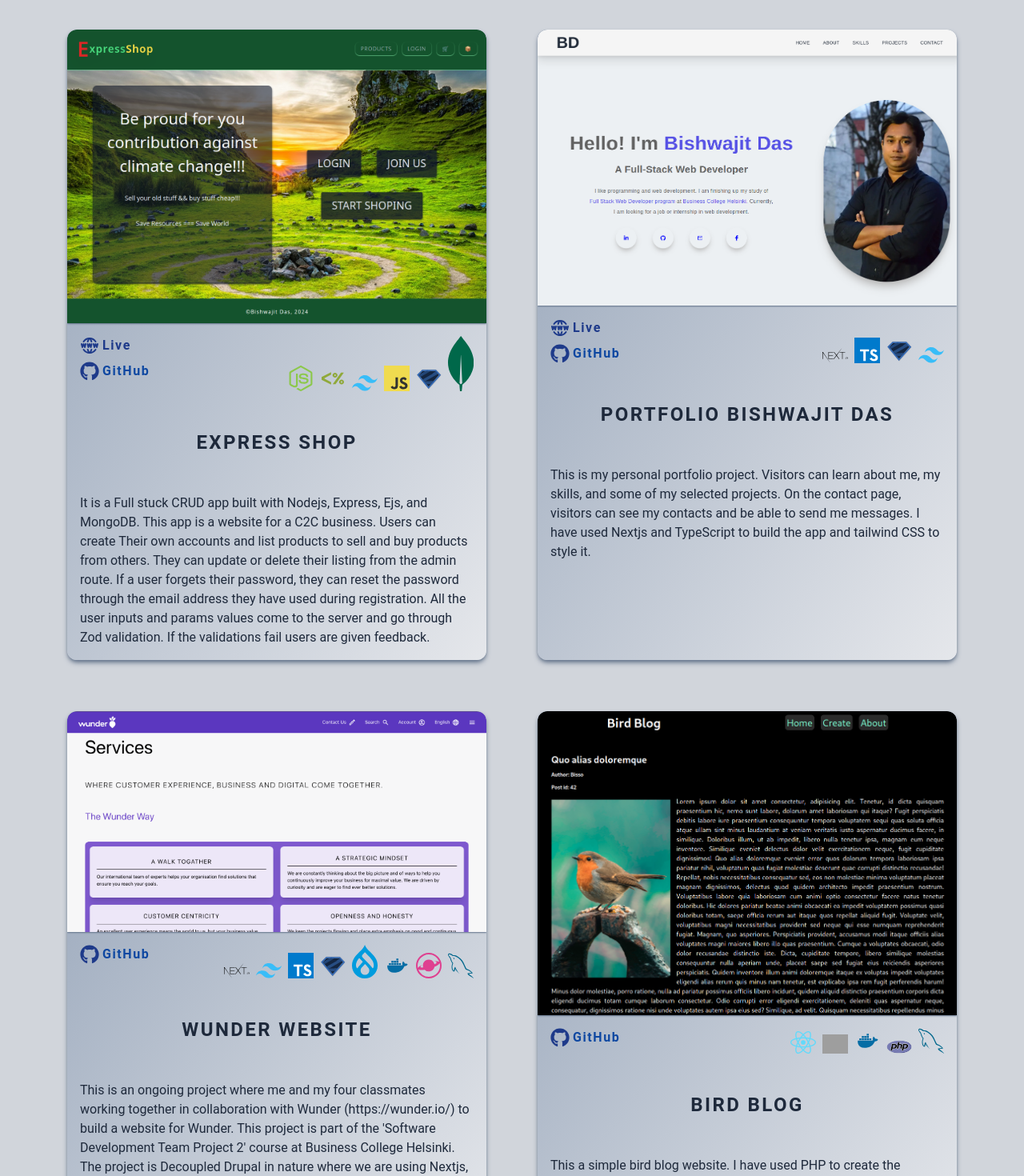
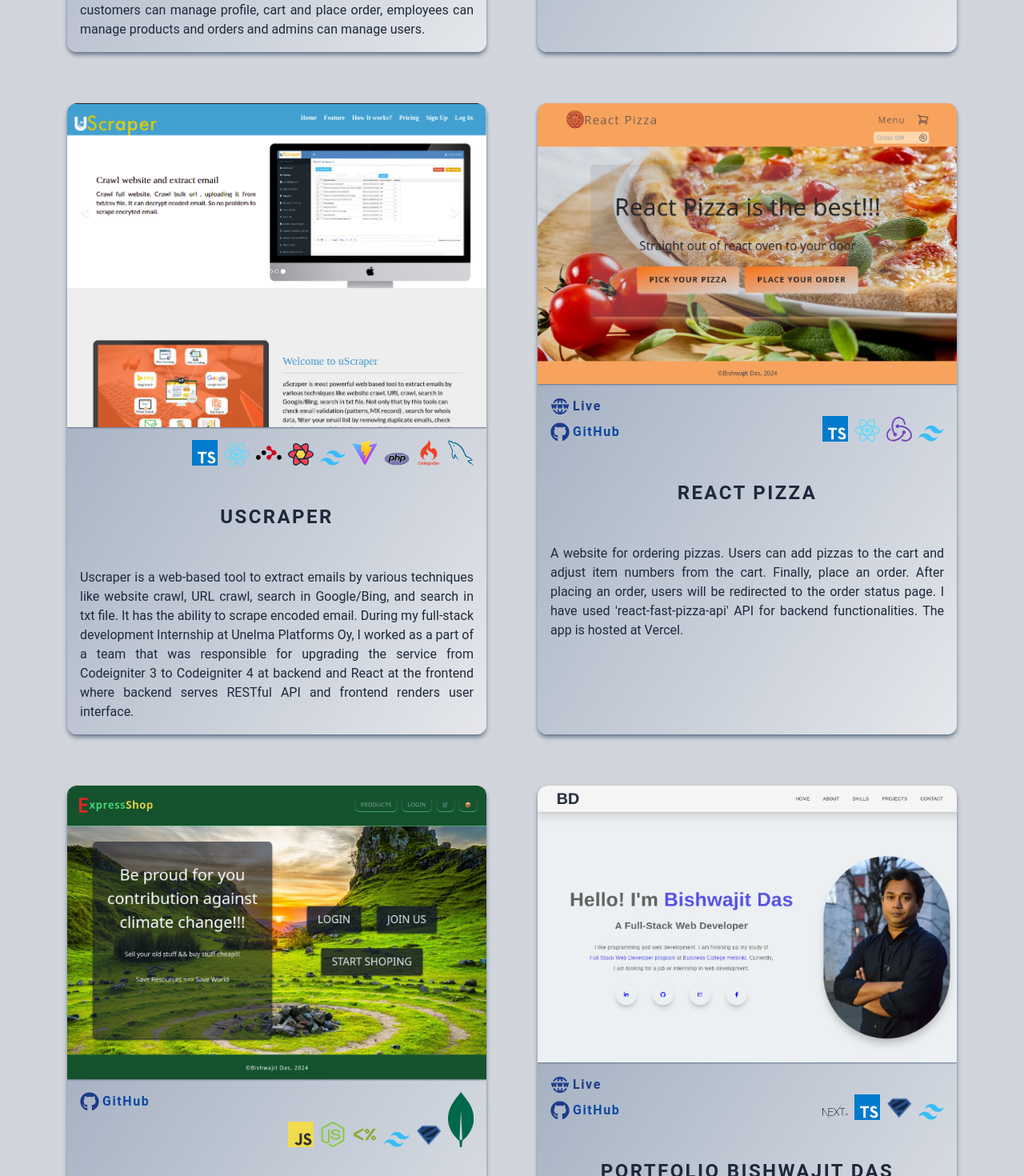
Before and after one commit to Bishwajitkuat/portfolio_next_bisso, a Next.js app: page /projects in a window 1280 px wide. Shown: the part 1020-2490 px from the top of the page at 80% size. Built offline with nearby package versions, Linux system fonts and the light colour scheme; grey boxes are pictures that could not be loaded.

Commit message:
update projects section

```diff
--- a/components/projects-page/project-card.tsx
+++ b/components/projects-page/project-card.tsx
@@ -48,6 +48,7 @@ export default function ProjectCard({ project }: ProjectCardPros) {
               </p>
             </Link>
           )}
+          {gitHub && (
             <Link
               href={gitHub}
               target="_blank"
@@ -60,6 +61,7 @@ export default function ProjectCard({ project }: ProjectCardPros) {
                 GitHub
               </p>
             </Link>
+          )}
         </ul>
         <div className="flex items-end justify-end flex-wrap gap-2">
           {skillIconUrl.map((icon, index) => (
@@ -78,7 +80,7 @@ export default function ProjectCard({ project }: ProjectCardPros) {
       <h2 className="py-8 px-4 text-center text-2xl uppercase tracking-widest">
         {projectName}
       </h2>
-      <p className="grow px-4 pb-4">{projectDescription}</p>
+      <p className="grow px-4 pb-4 text-justify">{projectDescription}</p>
     </li>
   );
 }
--- a/data/project-card.ts
+++ b/data/project-card.ts
@@ -4,7 +4,7 @@ export interface ProjeectDataBaseType {
   skillIconUrl: { imgPath: string; imgAlt: string }[];
   projectName: string;
   projectDescription: string;
-  gitHub: string;
+  gitHub?: string;
   liveSite?: string;
 }
 
@@ -15,6 +15,27 @@ export interface ProjeectDataType extends ProjeectDataBaseType {
 export const projects: ProjeectDataType[] = [
   {
     id: 0,
+    imgURL: "/projects_imgs/blossom_avenue.png",
+    imgAlt: "project image",
+    skillIconUrl: [
+      { imgPath: "/skills_imgs/typescript.svg", imgAlt: "react typescript" },
+      { imgPath: "/skills_imgs/react.svg", imgAlt: "react" },
+      { imgPath: "/skills_imgs/react_query.svg", imgAlt: "react_query" },
+      { imgPath: "/skills_imgs/react_router.svg", imgAlt: "react_router" },
+      { imgPath: "/skills_imgs/tailwind.svg", imgAlt: "tailwind" },
+      { imgPath: "/skills_imgs/c_sharp.svg", imgAlt: "c_sharp" },
+      { imgPath: "/skills_imgs/dot_net_core.svg", imgAlt: "dot_net_core" },
+      { imgPath: "/skills_imgs/postgresql.svg", imgAlt: "postgresql" },
+    ],
+    projectName: "Blossom Avenue",
+    projectDescription:
+      "It is a full-stack project of a flower shop e-commerce application designed to manage and streamline various business operations, including user management, product management, and order processing. The backend take care of all the business logics and operations and the front end render user interface. The communication between front end and backend is performed with RESTful API. The system supports three types of users: Admin, Employee, and Customer and authentication and authorization are managed by jwt access tokens and refresh tokens. Authenticated customers can manage profile, cart and place order, employees can manage products and orders and admins can manage users.",
+    gitHub:
+      "https://github.com/Bishwajitkuat/BlossomAvenue_FullStack_Frontend_React",
+    liveSite: "https://blossomavenue.vercel.app/",
+  },
+  {
+    id: 1,
     imgURL: "/projects_imgs/country_app.png",
     imgAlt: "project image",
     skillIconUrl: [
@@ -31,15 +52,38 @@ export const projects: ProjeectDataType[] = [
     liveSite: "https://countryappreact.web.app/",
   },
   {
-    id: -3,
+    id: 1,
+    imgURL: "/projects_imgs/uscraper.png",
+    imgAlt: "project image",
+    skillIconUrl: [
+      { imgPath: "/skills_imgs/typescript.svg", imgAlt: "typescript" },
+      { imgPath: "/skills_imgs/react.svg", imgAlt: "react" },
+      {
+        imgPath: "/skills_imgs/react_router.svg",
+        imgAlt: "react router",
+      },
+      { imgPath: "/skills_imgs/react_query.svg", imgAlt: "react query" },
+      { imgPath: "/skills_imgs/tailwind.svg", imgAlt: "tailwind" },
+      { imgPath: "/skills_imgs/vite.svg", imgAlt: "vite" },
+      { imgPath: "/skills_imgs/php.svg", imgAlt: "php" },
+      { imgPath: "/skills_imgs/codeigniter.svg", imgAlt: "codeigniter" },
+      { imgPath: "/skills_imgs/mysql.svg", imgAlt: "mysql" },
+    ],
+    projectName: "Uscraper",
+    projectDescription:
+      "Uscraper is a web-based tool to extract emails by various techniques like website crawl, URL crawl, search in Google/Bing, and search in txt file. It has the ability to scrape encoded email. During my full-stack development Internship at Unelma Platforms Oy, I worked as a part of a team that was responsible for upgrading the service from Codeigniter 3 to Codeigniter 4 at backend and React at the frontend where backend serves RESTful API and frontend renders user interface.",
+    // gitHub: "https://github.com/Bishwajitkuat/country_app_react",
+    // liveSite: "https://countryappreact.web.app/",
+  },
+  {
+    id: 2,
     imgURL: "/projects_imgs/react_pizzas.png",
     imgAlt: "project image",
     skillIconUrl: [
+      { imgPath: "/skills_imgs/typescript.svg", imgAlt: "typescript" },
       { imgPath: "/skills_imgs/react.svg", imgAlt: "react" },
       { imgPath: "/skills_imgs/redux.svg", imgAlt: "react redux" },
       { imgPath: "/skills_imgs/tailwind.svg", imgAlt: "tailwind" },
-      { imgPath: "/skills_imgs/typescript.svg", imgAlt: "typescript" },
-      { imgPath: "/skills_imgs/javaScript.svg", imgAlt: "javascript" },
     ],
     projectName: "React Pizza",
     projectDescription:
@@ -48,14 +92,14 @@ export const projects: ProjeectDataType[] = [
     liveSite: "https://react-pizzas-bisso.vercel.app/",
   },
   {
-    id: -4,
+    id: 3,
     imgURL: "/projects_imgs/express_shop.png",
     imgAlt: "project image",
     skillIconUrl: [
+      { imgPath: "/skills_imgs/javaScript.svg", imgAlt: "javascript icon" },
       { imgPath: "/skills_imgs/node.svg", imgAlt: "nodejs icon" },
       { imgPath: "/skills_imgs/ejs.svg", imgAlt: "ejs icon" },
       { imgPath: "/skills_imgs/tailwind.svg", imgAlt: "tailwind icon" },
-      { imgPath: "/skills_imgs/javaScript.svg", imgAlt: "javascript icon" },
       { imgPath: "/skills_imgs/zod.svg", imgAlt: "zod icon" },
       { imgPath: "/skills_imgs/mongodb.svg", imgAlt: "mongodb icon" },
     ],
@@ -63,11 +107,11 @@ export const projects: ProjeectDataType[] = [
     projectDescription:
       "It is a Full stuck CRUD app built with Nodejs, Express, Ejs, and MongoDB. This app is a website for a C2C business. Users can create Their own accounts and list products to sell and buy products from others. They can update or delete their listing from the admin route. If a user forgets their password, they can reset the password through the email address they have used during registration. All the user inputs and params values come to the server and go through Zod validation. If the validations fail users are given feedback.",
     gitHub: "https://github.com/Bishwajitkuat/express_shop.git",
-    liveSite: "https://express-shop-mx2o.onrender.com",
+    // liveSite: "https://express-shop-mx2o.onrender.com",
   },
 
   {
-    id: -1,
+    id: 4,
     imgURL: "/projects_imgs/portfolio_nextjs.png",
     imgAlt: "project image",
     skillIconUrl: [
@@ -84,7 +128,7 @@ export const projects: ProjeectDataType[] = [
   },
 
   {
-    id: -2,
+    id: 5,
     imgURL: "/projects_imgs/wunder_website.png",
     imgAlt: "project image",
     skillIconUrl: [
@@ -103,39 +147,39 @@ export const projects: ProjeectDataType[] = [
     gitHub: "https://github.com/stacknatic/next-js-drupal",
   },
 
-  {
-    id: 1,
-    imgURL: "/projects_imgs/bard_blog.png",
-    imgAlt: "project image",
-    skillIconUrl: [
-      { imgPath: "/skills_imgs/react.svg", imgAlt: "react" },
-      { imgPath: "/skills_imgs/css.svg", imgAlt: "CSS" },
-      { imgPath: "/skills_imgs/docker.svg", imgAlt: "docker" },
-      { imgPath: "/skills_imgs/php.svg", imgAlt: "PHP" },
-      { imgPath: "/skills_imgs/mysql.svg", imgAlt: "mysql logo" },
-    ],
-    projectName: "Bird Blog",
-    projectDescription:
-      "This a simple bird blog website. I have used PHP to create the backend where API routes are created to read, write, update, and delete posts. Data are stored in MySQL database. In the frontend, I have used React where data from the backend is fetched through Axios and rendered into the browser.",
-    gitHub:
-      "https://github.com/Bishwajitkuat/react_php_fullstack_bird_blog.git",
-  },
-  {
-    id: 2,
-    imgURL: "/projects_imgs/recipe_app.png",
-    imgAlt: "project image",
-    skillIconUrl: [
-      { imgPath: "/skills_imgs/react.svg", imgAlt: "react" },
-      { imgPath: "/skills_imgs/css.svg", imgAlt: "CSS" },
-    ],
-    projectName: "Recipe App",
-    projectDescription:
-      "It's a CRUD app for recipes. Users can view all the previous recipes, create new recipes, update existing recipes, and delete recipes. I have used JSON Server for the backend and React and Axios in the frontend.",
-    gitHub: "https://github.com/Bishwajitkuat/recipe_app_react.git",
-  },
+  // {
+  //   id: 6,
+  //   imgURL: "/projects_imgs/bard_blog.png",
+  //   imgAlt: "project image",
+  //   skillIconUrl: [
+  //     { imgPath: "/skills_imgs/react.svg", imgAlt: "react" },
+  //     { imgPath: "/skills_imgs/css.svg", imgAlt: "CSS" },
+  //     { imgPath: "/skills_imgs/docker.svg", imgAlt: "docker" },
+  //     { imgPath: "/skills_imgs/php.svg", imgAlt: "PHP" },
+  //     { imgPath: "/skills_imgs/mysql.svg", imgAlt: "mysql logo" },
+  //   ],
+  //   projectName: "Bird Blog",
+  //   projectDescription:
+  //     "This a simple bird blog website. I have used PHP to create the backend where API routes are created to read, write, update, and delete posts. Data are stored in MySQL database. In the frontend, I have used React where data from the backend is fetched through Axios and rendered into the browser.",
+  //   gitHub:
+  //     "https://github.com/Bishwajitkuat/react_php_fullstack_bird_blog.git",
+  // },
+  // {
+  //   id: 7,
+  //   imgURL: "/projects_imgs/recipe_app.png",
+  //   imgAlt: "project image",
+  //   skillIconUrl: [
+  //     { imgPath: "/skills_imgs/react.svg", imgAlt: "react" },
+  //     { imgPath: "/skills_imgs/css.svg", imgAlt: "CSS" },
+  //   ],
+  //   projectName: "Recipe App",
+  //   projectDescription:
+  //     "It's a CRUD app for recipes. Users can view all the previous recipes, create new recipes, update existing recipes, and delete recipes. I have used JSON Server for the backend and React and Axios in the frontend.",
+  //   gitHub: "https://github.com/Bishwajitkuat/recipe_app_react.git",
+  // },
 
   {
-    id: 3,
+    id: 8,
     imgURL: "/projects_imgs/portfolio_html.png",
     imgAlt: "project image",
     skillIconUrl: [
@@ -146,10 +190,10 @@ export const projects: ProjeectDataType[] = [
     projectDescription:
       "It's a dummy personal portfolio of a person. I have only used HTML and CSS to build this site. This website is responsive.",
     gitHub: "https://github.com/Bishwajitkuat/portfolio_assignment_Margit.git",
-    liveSite: "https://public.bc.fi/s2300096/portfolio_assignment/",
+    // liveSite: "https://public.bc.fi/s2300096/portfolio_assignment/",
   },
   {
-    id: 4,
+    id: 9,
     imgURL: "/projects_imgs/pokedex_app.png",
     imgAlt: "project image",
     skillIconUrl: [
@@ -161,10 +205,10 @@ export const projects: ProjeectDataType[] = [
     projectDescription:
       "Users can filter Pokemon by generation, type, and name, and all the filtered Pokemon are presented into nice-looking cards. The app is responsive as well. I have used only JavaScript, HTML, and CSS to build this app. Data is fetched from  PokeApi.",
     gitHub: "https://github.com/Bishwajitkuat/pokedex.git",
-    liveSite: "https://public.bc.fi/s2300096/pokedex/",
+    // liveSite: "https://public.bc.fi/s2300096/pokedex/",
   },
   {
-    id: 5,
+    id: 10,
     imgURL: "/projects_imgs/speed_game.png",
     imgAlt: "project image",
     skillIconUrl: [
@@ -176,10 +220,10 @@ export const projects: ProjeectDataType[] = [
     projectDescription:
       "When you start the game, it will give options, if you click on the correct option, the game will continue and give a new option. From the setting icon, the game speed can be changed.",
     gitHub: "https://github.com/Bishwajitkuat/pokedex.git",
-    liveSite: "https://public.bc.fi/s2300096/speed__game/",
+    // liveSite: "https://public.bc.fi/s2300096/speed__game/",
   },
   {
-    id: 6,
+    id: 11,
     imgURL: "/projects_imgs/portfolio_drupal.png",
     imgAlt: "project image",
     skillIconUrl: [
```
Also changed, not shown: public/projects_imgs/blossom_avenue.png (added), public/projects_imgs/uscraper.png (added). Lines whose indentation alone changed are shown as unchanged.
